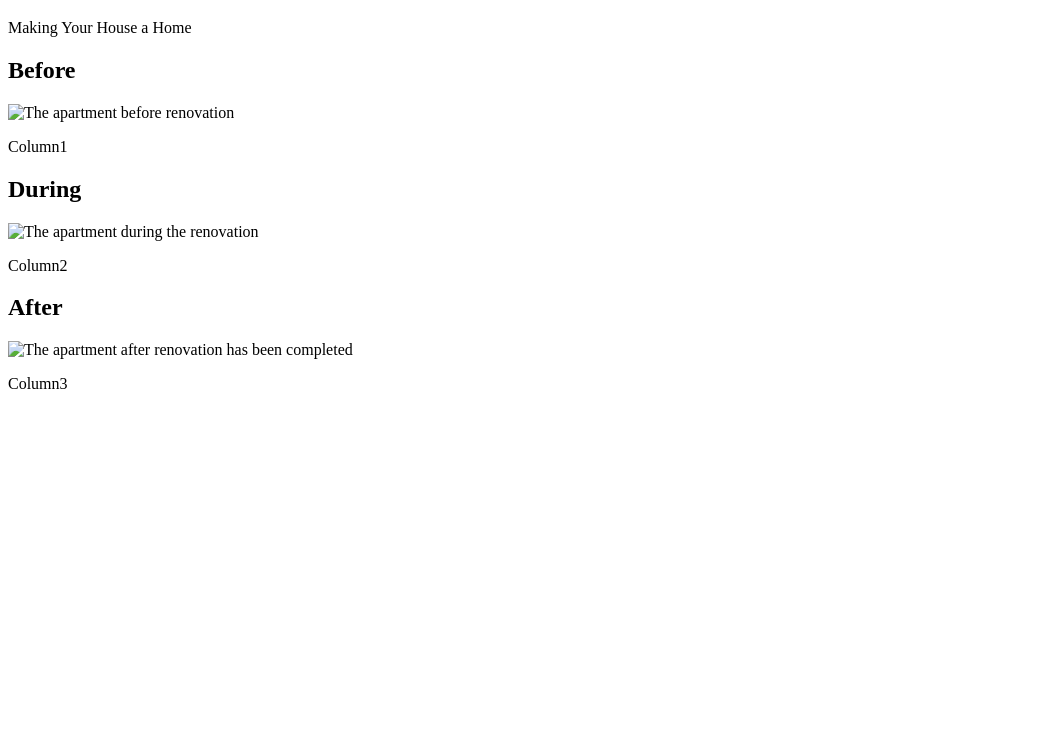
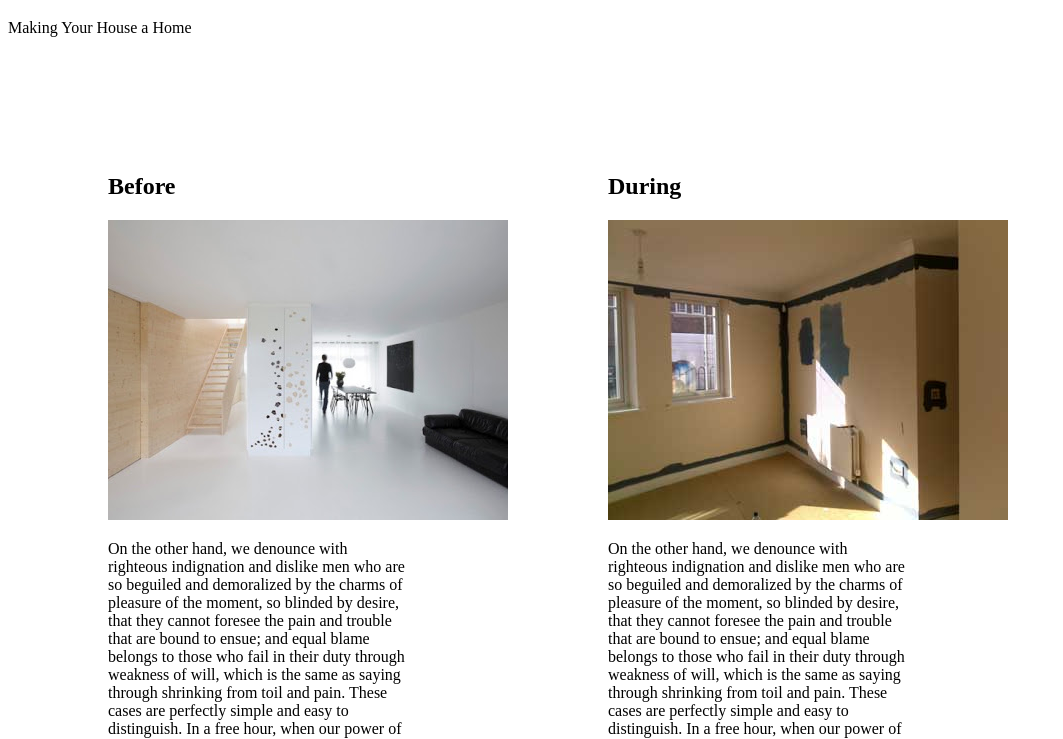
Before and after one commit to jenasancartier/interior-site, a plain HTML site: page index.html in a window 1280 px wide. Shown: the part 61-800 px from the top of the page, without its empty margins (0-1063 px from the left). Drawn offline with Linux system fonts and the light colour scheme.

Commit message:
added imgs and floats to divs

```diff
--- a/css/styles.css
+++ b/css/styles.css
@@ -0,0 +1,5 @@
+.column {
+  width: 300px;
+  float: left;
+  margin: 100px;
+}
--- a/index.html
+++ b/index.html
@@ -9,18 +9,18 @@
     <p>Making Your House a Home</p>
     <div class="column">
       <h2>Before</h2>
-      <img src="img/#" alt="The apartment before renovation">
-      <p>Column1</p>
+      <img src="img/before.jpg" alt="The apartment before renovation">
+      <p>On the other hand, we denounce with righteous indignation and dislike men who are so beguiled and demoralized by the charms of pleasure of the moment, so blinded by desire, that they cannot foresee the pain and trouble that are bound to ensue; and equal blame belongs to those who fail in their duty through weakness of will, which is the same as saying through shrinking from toil and pain. These cases are perfectly simple and easy to distinguish. In a free hour, when our power of choice is untrammelled and when nothing prevents our being able to do what we like best, every pleasure is to be welcomed and every pain avoided. But in certain circumstances and owing to the claims of duty or the obligations of business it will frequently occur that pleasures have to be repudiated and annoyances accepted. The wise man therefore always holds in these matters to this principle of selection: he rejects pleasures to secure other greater pleasures, or else he endures pains to avoid worse pains</p>
     </div>
     <div class="column">
       <h2>During</h2>
-      <img src="img/#" alt="The apartment during the renovation">
-      <p>Column2</p>
+      <img src="img/during.jpg" alt="The apartment during the renovation">
+      <p>On the other hand, we denounce with righteous indignation and dislike men who are so beguiled and demoralized by the charms of pleasure of the moment, so blinded by desire, that they cannot foresee the pain and trouble that are bound to ensue; and equal blame belongs to those who fail in their duty through weakness of will, which is the same as saying through shrinking from toil and pain. These cases are perfectly simple and easy to distinguish. In a free hour, when our power of choice is untrammelled and when nothing prevents our being able to do what we like best, every pleasure is to be welcomed and every pain avoided. But in certain circumstances and owing to the claims of duty or the obligations of business it will frequently occur that pleasures have to be repudiated and annoyances accepted. The wise man therefore always holds in these matters to this principle of selection: he rejects pleasures to secure other greater pleasures, or else he endures pains to avoid worse pains</p>
     </div>
     <div class="column">
       <h2>After</h2>
-      <img src="img/#" alt="The apartment after renovation has been completed">
-      <p>Column3</p>
+      <img src="img/after.jpg" alt="The apartment after renovation has been completed">
+      <p>On the other hand, we denounce with righteous indignation and dislike men who are so beguiled and demoralized by the charms of pleasure of the moment, so blinded by desire, that they cannot foresee the pain and trouble that are bound to ensue; and equal blame belongs to those who fail in their duty through weakness of will, which is the same as saying through shrinking from toil and pain. These cases are perfectly simple and easy to distinguish. In a free hour, when our power of choice is untrammelled and when nothing prevents our being able to do what we like best, every pleasure is to be welcomed and every pain avoided. But in certain circumstances and owing to the claims of duty or the obligations of business it will frequently occur that pleasures have to be repudiated and annoyances accepted. The wise man therefore always holds in these matters to this principle of selection: he rejects pleasures to secure other greater pleasures, or else he endures pains to avoid worse pains</p>
     </div>
   </body>
 </html>
```
Also changed, not shown: img/after.jpg (added), img/before.jpg (added), img/during.jpg (added).
